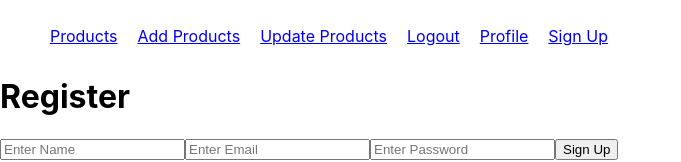
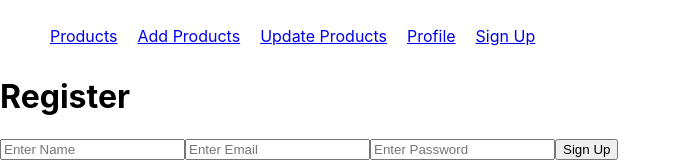
Before and after one commit to daparici1/e-commerce-dashboard, a React (Create React App) app in the folder front-end/: page /signup in a window 1280 px wide. Shown: the top 162 px of the page, without its empty margins (0-681 px from the left). Built offline with nearby package versions, Linux system fonts and the light colour scheme.

Commit message:
(frontend) privated certain nav elements depending on user status (registered or not)

```diff
--- a/front-end/src/App.js
+++ b/front-end/src/App.js
@@ -3,6 +3,7 @@ import "./App.css";
 import Navbar from "./components/Navbar";
 import { BrowserRouter, Routes, Route } from "react-router-dom";
 import Signup from "./components/Signup";
+import PrivateNavElements from "./components/PrivateNavElements";
 
 function App() {
   return (
@@ -10,12 +11,14 @@ function App() {
       <BrowserRouter>
         <Navbar />
         <Routes>
+          <Route element={<PrivateNavElements />}>
             // Routes connected to Navbar.js
             <Route path="/" element={<h1>Product Component</h1>} />
             <Route path="/add" element={<h1>Add Product Component</h1>} />
             <Route path="/update" element={<h1>Update Product Component</h1>} />
             <Route path="/logout" element={<h1>Logout Component</h1>} />
             <Route path="/profile" element={<h1>Profile Component</h1>} />
+          </Route>
           <Route path="/signup" element={<Signup />} />
         </Routes>
       </BrowserRouter>
--- a/front-end/src/components/Navbar.js
+++ b/front-end/src/components/Navbar.js
@@ -1,19 +1,31 @@
 import React from "react";
-import { Link } from 'react-router-dom';
+import { Link } from "react-router-dom";
 
 const Navbar = () => {
-    return(
-        <div>
-            <ul className="navbar-ul">
-                <li><Link to="/">Products</Link></li>
-                <li><Link to="/add">Add Products</Link></li>
-                <li><Link to="/update">Update Products</Link></li>
-                <li><Link to="/logout">Logout</Link></li>
-                <li><Link to="/profile">Profile</Link></li>
-                <li><Link to="/signup">Sign Up</Link></li>
-            </ul>
-        </div>
-    );
+  const auth = localStorage.getItem("user");
+  return (
+    <div>
+      <ul className="navbar-ul">
+        <li>
+          <Link to="/">Products</Link>
+        </li>
+        <li>
+          <Link to="/add">Add Products</Link>
+        </li>
+        <li>
+          <Link to="/update">Update Products</Link>
+        </li>
+        <li>
+          <Link to="/profile">Profile</Link>
+        </li>
+        <li>
+          {auth ? <Link to="/logout">Logout</Link>
+           : <Link to="/signup">Sign Up</Link>
+          }
+        </li>
+      </ul>
+    </div>
+  );
 };
 
 export default Navbar;
--- /dev/null
+++ b/front-end/src/components/PrivateNavElements.js
@@ -0,0 +1,9 @@
+import React from "react";
+import { Navigate, Outlet } from "react-router-dom";
+
+const PrivateNavElements = () => {
+  const auth = localStorage.getItem("user");
+  return auth ? <Outlet /> : <Navigate to="signup" />;
+};
+
+export default PrivateNavElements;
--- a/front-end/src/components/Signup.js
+++ b/front-end/src/components/Signup.js
@@ -1,4 +1,4 @@
-import React, { useState } from "react";
+import React, { useEffect, useState } from "react";
 import { useNavigate } from "react-router-dom";
 
 const Signup = () => {
@@ -6,6 +6,13 @@ const Signup = () => {
   const [email, setEmail] = useState("");
   const [password, setPassword] = useState("");
   const navigate = useNavigate();
+  useEffect(() => {
+    const auth = localStorage.getItem("user");
+    if (auth) {
+      navigate("/");
+    }
+  }, []);
+
   const collectData = async () => {
     console.warn(name, email, password);
     let result = await fetch("http://localhost:5000/register", {
@@ -17,7 +24,8 @@ const Signup = () => {
     }); // grab api url inside of it, the one we used for post requests in postman
     result = await result.json();
     console.warn(result);
-    navigate('/');
+    localStorage.setItem("user", JSON.stringify(result));
+    navigate("/");
   };
 
   return (
```
Lines whose indentation alone changed are shown as unchanged.
